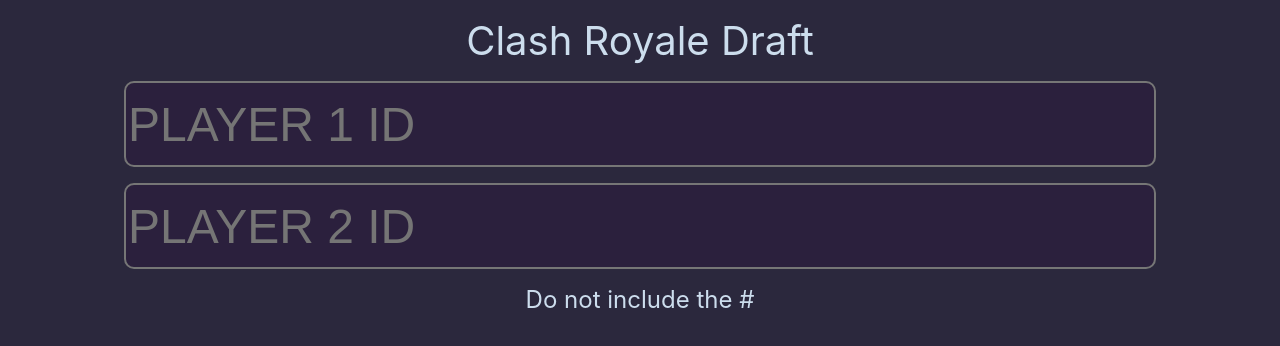
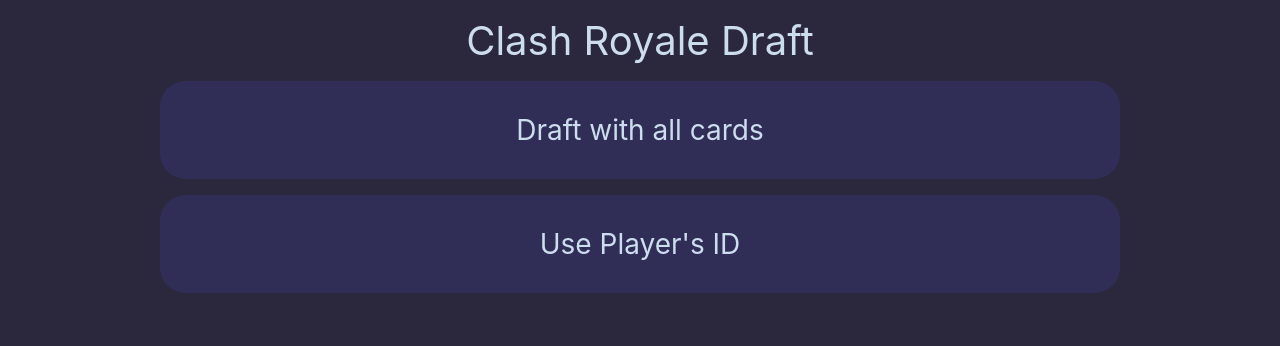
Before and after one commit to raujimenez/clash-royale-draft, a React (Create React App) app: page / in a window 1280 px wide. Shown: the top 346 px of the page. Built offline with nearby package versions, Linux system fonts and the light colour scheme.

Commit message:
added samedevice and differentdevice routes

```diff
--- a/src/App.js
+++ b/src/App.js
@@ -3,20 +3,31 @@
 import { BrowserRouter as Router, Switch, Route } from "react-router-dom";
 
 import Announcer from "./components/Announcer";
-import LandingPageButtons from "./components/LandingPageButtons";
-
-// const accentColor = "#33b04a";
+import LandingPageNavigation from "./components/LandingPageNavigation";
+import PlayerDraft from "./components/PlayerDraft";
+import PlayerDraftChooser from "./components/PlayerDraftChooser";
 
 function App() {
   return (
+    <div>
+      <Announcer />
       <Router>
         <Switch>
           <Route path="/" exact>
-            <Announcer />
-            <LandingPageButtons />
+            <LandingPageNavigation />
+          </Route>
+          <Route path="/playerdraft/chooser" exact>
+            <PlayerDraftChooser />
+          </Route>
+          <Route path="/playerdraft/samedevice" exact>
+            <PlayerDraft />
+          </Route>
+          <Route path="/playerdraft/differentDevice" exact>
+            <div></div>
           </Route>
         </Switch>
       </Router>
+    </div>
   );
 }
 
```
